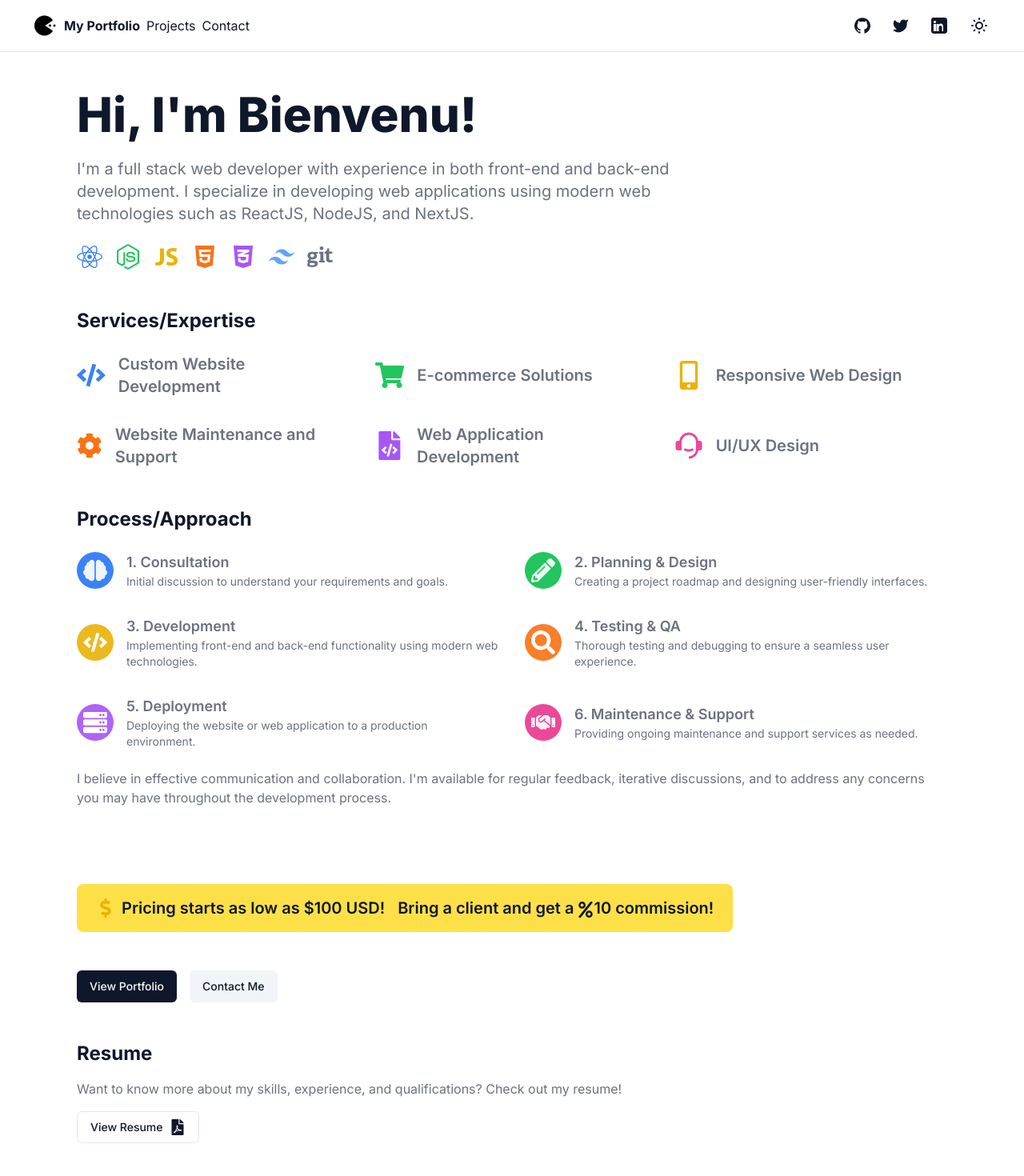
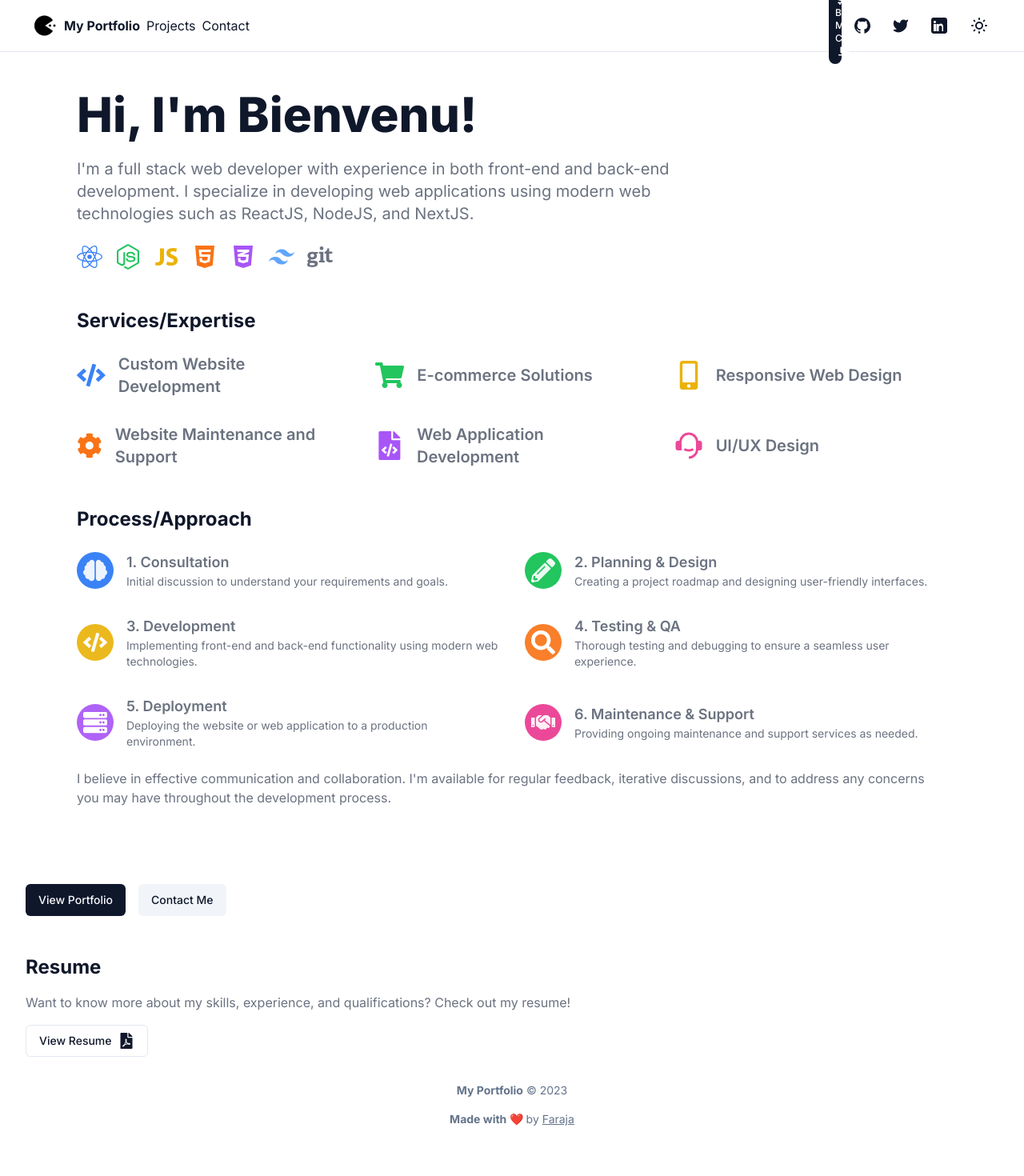
Before and after one commit to farajabien/portfolio, a Next.js app: page / in a window 1280 px wide. Shown: the top 1470 px of the page at 80% size. After the commit the page ends 1441 px from the top, so only its background shows below. Built offline with nearby package versions, Linux system fonts and the light colour scheme.

Commit message:
added buy me coffee

```diff
--- a/app/page.tsx
+++ b/app/page.tsx
@@ -2,6 +2,7 @@ import Link from "next/link"
 import {
   FaBrain,
   FaCode,
+  FaCoffee,
   FaCog,
   FaCss3Alt,
   FaDollarSign,
@@ -28,6 +29,7 @@ import { SiTailwindcss } from "react-icons/si"
 import { Button } from "@/components/ui/button"
 
 import "react-circular-progressbar/dist/styles.css"
+import { siteConfig } from "@/config/site"
 
 export default function IndexPage() {
   return (
@@ -185,23 +187,6 @@ export default function IndexPage() {
             process.
           </p>
         </div>
-
-        <div className="mt-12">
-          <div className="flex items-center space-x-2">
-            <div className="mt-12 rounded-lg bg-yellow-300 dark:bg-yellow-700 px-6 py-4">
-              <div className="flex items-center">
-                <FaDollarSign className="text-2xl text-yellow-500 dark:text-yellow-200" />
-                <span className="ml-2 text-xl font-semibold">
-                  Pricing starts as low as $100 USD!
-                </span>
-                <span className="ml-4 text-xl font-semibold">
-                  Bring a client and get a{" "}
-                  <FaPercent className="inline-block" />
-                  10 commission!
-                </span>
-              </div>
-            </div>
-          </div>
       </div>
 
       <div className="mt-12">
@@ -224,17 +209,13 @@ export default function IndexPage() {
         </p>
         <div className="mt-4">
           <Link href="resume.pdf" target="_blank" rel="noopener noreferrer">
-              <Button
-                variant="outline"
-                className="flex items-center space-x-2 "
-              >
+            <Button variant="outline" className="flex items-center space-x-2 ">
               <span>View Resume</span>
               <FaFilePdf size={20} />
             </Button>
           </Link>
         </div>
       </div>
-      </div>
     </main>
   )
 }
--- a/components/site-header.tsx
+++ b/components/site-header.tsx
@@ -1,4 +1,5 @@
 import Link from "next/link"
+import { FaCoffee, FaDollarSign } from "react-icons/fa"
 
 import { siteConfig } from "@/config/site"
 import { buttonVariants } from "@/components/ui/button"
@@ -13,6 +14,15 @@ export function SiteHeader() {
         <MainNav items={siteConfig.mainNav} />
         <div className="flex flex-1 items-center justify-end space-x-4">
           <nav className="flex items-center space-x-1">
+            <Link
+              href={siteConfig.links.buyCoffee}
+              target="_blank"
+              rel="noopener noreferrer"
+              className="max-w-1 rounded-full bg-primary p-2 text-xs font-medium text-white hover:bg-gray-700 dark:text-black dark:hover:text-gray-400"
+            >
+              <FaDollarSign className="mr-1 inline" />
+              Buy Me Coffee <FaCoffee size={16} className="ml-1 inline" />
+            </Link>
             <Link
               href={siteConfig.links.github}
               target="_blank"
--- a/config/site.ts
+++ b/config/site.ts
@@ -18,5 +18,7 @@ export const siteConfig = {
     twitter: "https://twitter.com/farajabien",
     github: "https://github.com/farajabien",
     linkedIn: "https://www.linkedin.com/in/bienvenufaraja",
+    buyCoffee:
+      "https://bmc.link/farajabien",
   },
 }
```
Lines whose indentation alone changed are shown as unchanged.
